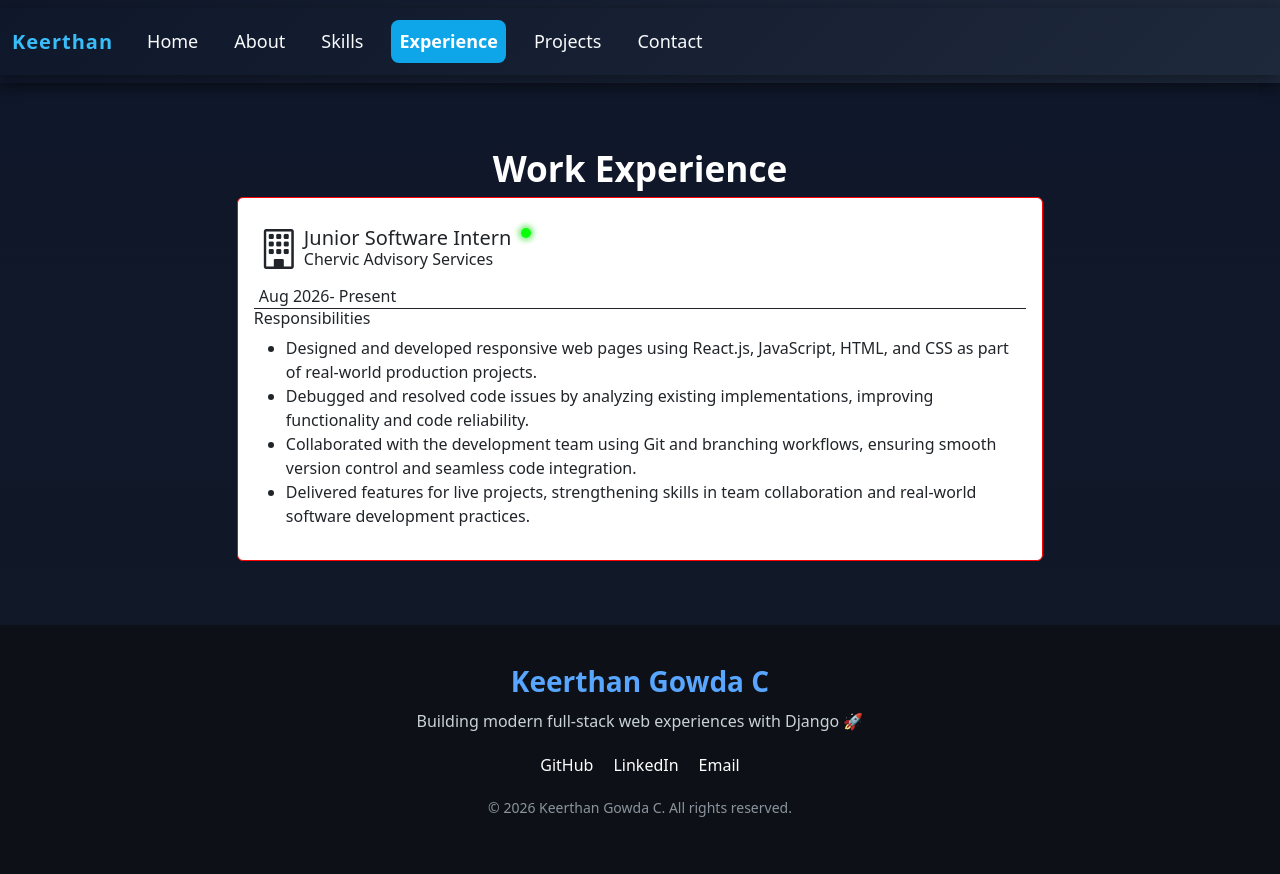
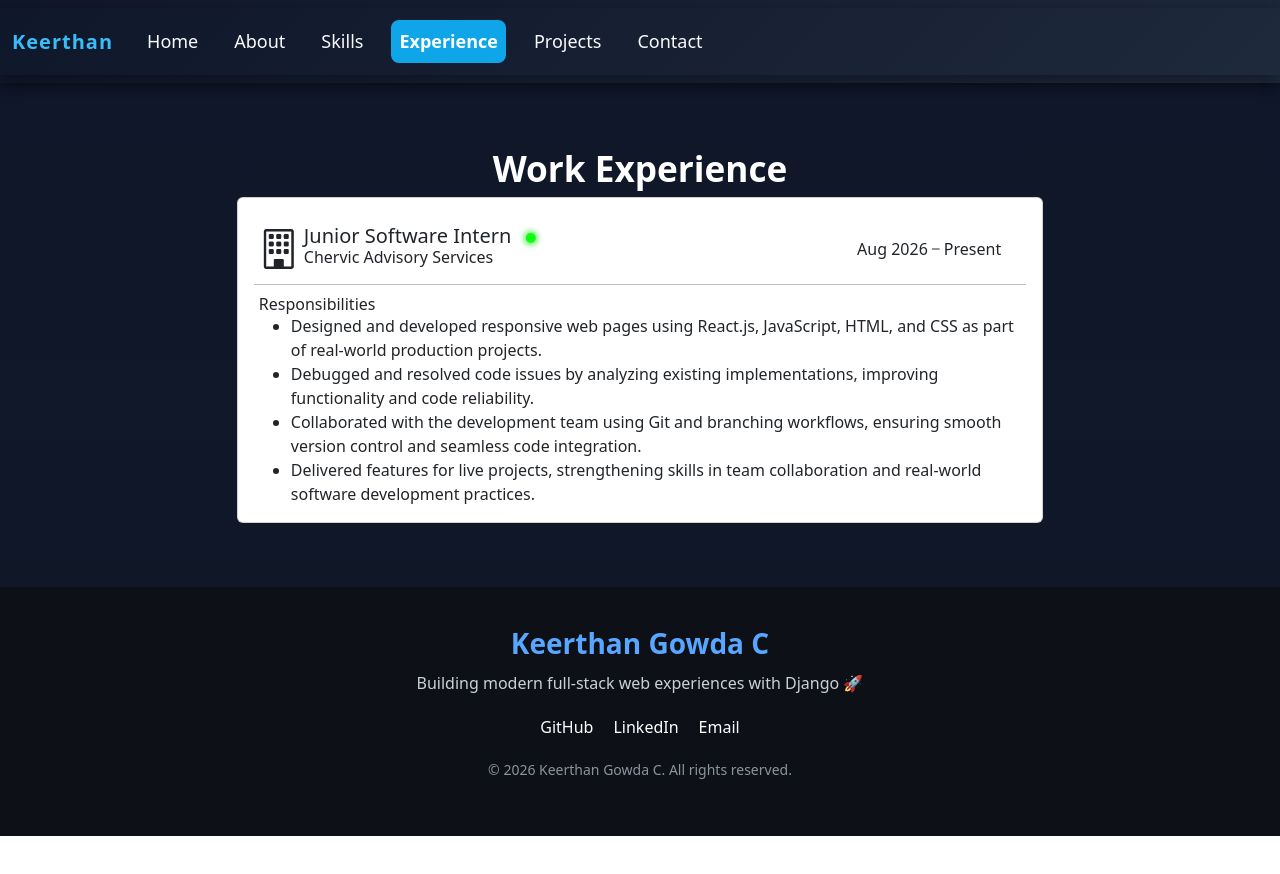
Before and after one commit to keerthan-gowda-c/Portfolio, a React (Vite) app in the folder frontend/: page /Work-Experience in a window 1280 px wide. After the commit the page ends 836 px from the top, so only its background shows below. Built offline with nearby package versions, Linux system fonts and the light colour scheme.

Commit message:
Work in Progress - Experience

```diff
--- a/frontend/src/pages/WorkExperience/ExperienceCard.jsx
+++ b/frontend/src/pages/WorkExperience/ExperienceCard.jsx
@@ -11,21 +11,33 @@ export default function ExperienceCard({ experiences }) {
 
                     <div className="experience-header">
                         <div className="experience-role">
+                            <div className="left-header">
                                 <span className="office-logo"><i className="bi bi-building"></i></span>
                                 <h5 className="role-name">
                                     {experiences.role}
                                     <span className="experience-company">{experiences.company_name}</span></h5>
+                               {/* <div className="active-dot">
+                               </div> */}
  <div className="dot"></div>
+
+
                             </div>
+
+
+                            <div className="right-header">
                                 <div className="experience-duration">
-                                <span>{experiences.from_date}</span>
-                                <span className="duration-separator">- Present</span>
+                                    <span>{experiences.from_date}<i class="bi bi-dash"></i></span>
+                                    <span className="duration-separator">Present</span>
 
                                 </div>
                             </div>
 
+                        </div>
+
+                    </div>
+
                     <div className="experience-responsibility">
-                                <h6>Responsibilities</h6>
+                        <h6 className="responsibility-header">Responsibilities</h6>
 
                         <ul>
                             {Object.values(experiences.responsibilities[0]).map((value, index) => (
--- a/frontend/src/pages/WorkExperience/WorkExperience.css
+++ b/frontend/src/pages/WorkExperience/WorkExperience.css
@@ -23,31 +23,37 @@
 
 
 .experience-card{
-    border: 1px solid red;
+    /* border: 1px solid red; */
     /* Main Card */
 }
 
 .experience-card:hover{
-    border: 1px solid white;
+    /* border: 1px solid white; */
     /* Main Card */
 }
 
 .experience-header{
-    border-bottom: 1px solid;
+    border-bottom: 1px solid rgb(192, 192, 192);
 }
 
 .office-logo{
     font-size: 2.5rem;
+    padding: 0;
     /* border: 1px solid; */
 }
 
 .experience-role{
     /* border: 1px solid; */
-
+justify-content: space-between;
     display: flex;
     align-items: center;
     margin: 5px;
 
+}
+
+.left-header{
+    /* border: 1px solid; */
+    display: flex;
 }
 .role-name{
     margin-top: 5px;
@@ -66,8 +72,9 @@
 }
 
 .dot{
-    transform: translateY(-1rem);
-    margin: 10px 10px 10px 10px;
+    transform: translateX(0.3rem);
+    margin-top: 14px;
+    margin-left: 10px;
     width: 10px;
     height: 10px;
     border-radius: 50%;
@@ -87,5 +94,14 @@
 .experience-duration{
     /* border: 1px solid; */
     display: flex;
-    margin: 0 0 0 5px;
+    margin: 0 20px 0 20px;
 }
+
+.experience-responsibility h6{
+    /* border: 1px solid; */
+    margin: 10px 0 0 5px;
+}
+.experience-responsibility ul{
+    /* border: 1px solid; */
+    margin: 0px 0 0 5px;
+}
```
Also changed, not shown: 1 other file (tests, documents, lock files or other folders). Lines whose indentation alone changed are shown as unchanged.
